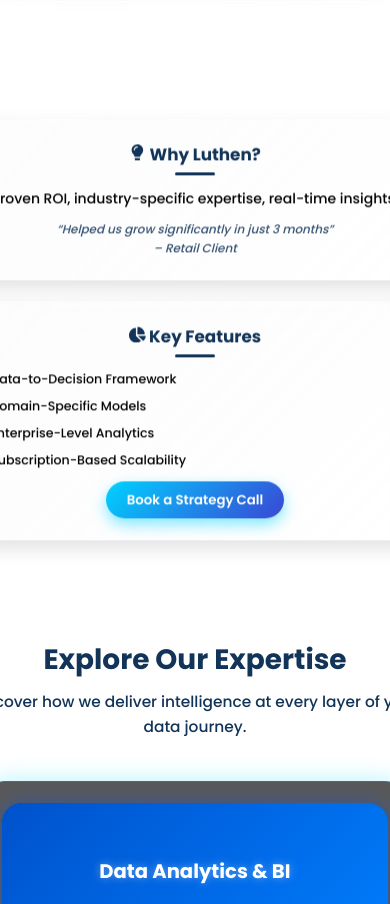
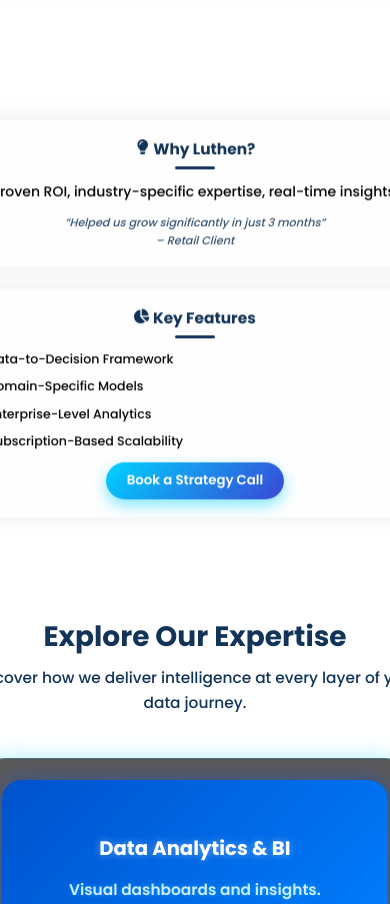
Before and after one commit to akashak0823/Luthen_Analytics, a React (Create React App) app: page / in a window 390 px wide. Shown: the part 860-1764 px from the top of the page. Built offline with nearby package versions, Linux system fonts and the light colour scheme; the HTML template or start-up script is replaced by a standard one.

Commit message:
Update Home.css

```diff
--- a/src/Css/Home.css
+++ b/src/Css/Home.css
@@ -258,15 +258,12 @@
 
   .glass-card {
     width: 95%;
-    padding: 1.5rem 1rem;
-    border-radius: 18px;
-    background: linear-gradient(135deg, rgba(236, 238, 241, 0.15), rgba(255, 255, 255, 0.05));
-    box-shadow: 0 8px 20px rgba(0, 0, 0, 0.12);
-    border: 1px solid rgba(255, 255, 255, 0.2);
+    padding: 1.2rem 0.8rem;
+    border-radius: 16px;
   }
 
   .glass-card h3 {
-    font-size: 1.2rem;
+    font-size: 1.1rem;
     margin-bottom: 0.8rem;
   }
 
@@ -280,7 +277,7 @@
   }
 
   .testimonial {
-    font-size: 0.85rem;
+    font-size: 0.8rem;
     margin-top: 0.8rem;
   }
 }
```
